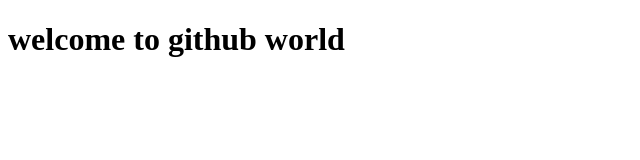
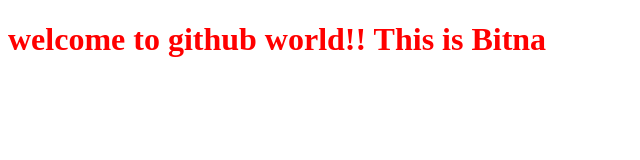
Before and after one commit to legobitna/TestTest, a plain HTML site: page index.html in a window 1280 px wide. Shown: the whole page, without its empty margins (0-640 px from the left). Drawn offline with Linux system fonts and the light colour scheme.

Commit message:
add new style.css & modify welcome messange

```diff
--- a/index.html
+++ b/index.html
@@ -4,8 +4,9 @@
     <meta charset="UTF-8">
     <meta name="viewport" content="width=device-width, initial-scale=1.0">
     <title>Document</title>
+    <link rel="stylesheet" href="style.css">
 </head>
 <body>
-    <h1>welcome to github world</h1>
+    <h1>welcome to github world!! This is Bitna</h1>
 </body>
 </html>
--- /dev/null
+++ b/style.css
@@ -0,0 +1,3 @@
+h1 {
+    color:red;
+}
```
